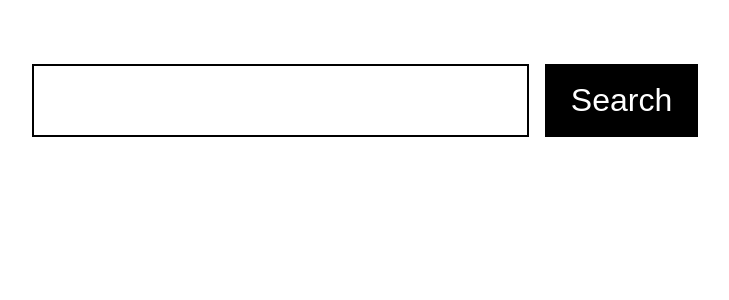
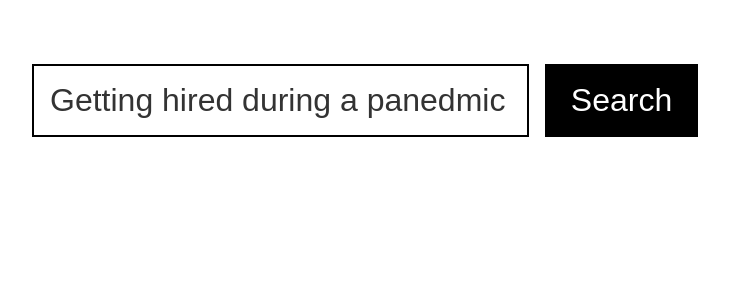
Before and after one commit to harlessmark/hacker-news-algolia, a React (Create React App) app: page / in a window 1280 px wide. Shown: the top 300 px of the page, without its empty margins (32-761 px from the left). Built offline with nearby package versions, Linux system fonts and the light colour scheme.

Commit message:
placeholder

```diff
--- a/src/components/Form.js
+++ b/src/components/Form.js
@@ -31,7 +31,12 @@ const Form = () => {
 
   return (
     <form onSubmit={submitHandler}>
-      <input onChange={changeHandler} style={{ marginRight: "1rem" }}/>
+      <input
+        placeholder='Getting hired during a panedmic'
+        onChange={changeHandler}
+        style={{ marginRight: "1rem" }}
+      />
+
       <button type='SUBMIT'>Search</button>
     </form>
   );
```
